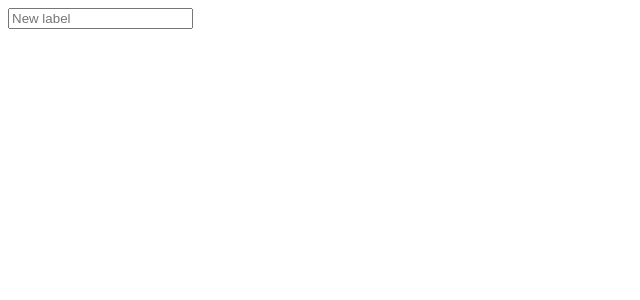
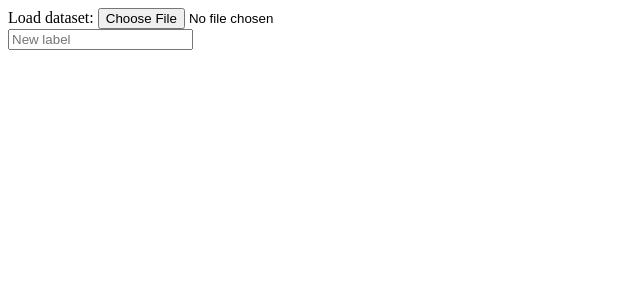
Before and after one commit to telesleo/pixelbrain, a React (Create React App) app: page /dataset-creator in a window 1280 px wide. Shown: the top 300 px of the page, without its empty margins (0-640 px from the left). Built offline with nearby package versions, Linux system fonts and the light colour scheme.

Commit message:
Implement load/download dataset buttons in DatasetCreator

```diff
--- a/src/pages/DatasetCreator/index.jsx
+++ b/src/pages/DatasetCreator/index.jsx
@@ -53,12 +53,46 @@ export default function DatasetCreator() {
     }
   };
 
+  const loadDataset = (event) => {
+    const file = event.target.files[0];
+    const reader = new FileReader();
+    reader.onload = (onLoadEvent) => {
+      const jsonData = JSON.parse(onLoadEvent.target.result);
+      setLabels(jsonData.labels);
+      setData(jsonData.data);
+    };
+    reader.readAsText(file);
+  };
+
+  const downloadDataset = () => {
+    const jsonData = JSON.stringify({
+      labels,
+      'canvas-width': CANVAS_SIZE,
+      'canvas-height': CANVAS_SIZE,
+      data,
+    });
+    const blob = new Blob([jsonData], { type: 'application/json' });
+    const url = URL.createObjectURL(blob);
+    const a = document.createElement('a');
+    a.href = url;
+    a.download = 'dataset.json';
+    document.body.appendChild(a);
+    a.click();
+    URL.revokeObjectURL(url);
+  };
+
   useEffect(() => {
     setRandomLabelIndex();
   }, [labels]);
 
   return (
     <div>
+      <section>
+        <label htmlFor="load-dataset">
+          {'Load dataset: '}
+          <input id="load-dataset" type="file" onChange={loadDataset} />
+        </label>
+      </section>
       <section>
         <div id={styles['label-list']}>
           {
@@ -79,6 +113,7 @@ export default function DatasetCreator() {
       </section>
       {
         (labels.length > 0) && (
+          <>
             <section>
               {
               labels.map((label, index) => (
@@ -103,8 +138,13 @@ export default function DatasetCreator() {
               />
               <button type="button" onClick={addDrawing}>Add drawing</button>
             </section>
+            <section>
+              <button type="button" onClick={downloadDataset}>Download dataset</button>
+            </section>
+          </>
         )
       }
+
       <section id={styles.records}>
         {
           data.map((record, index) => (
```
Lines whose indentation alone changed are shown as unchanged.
